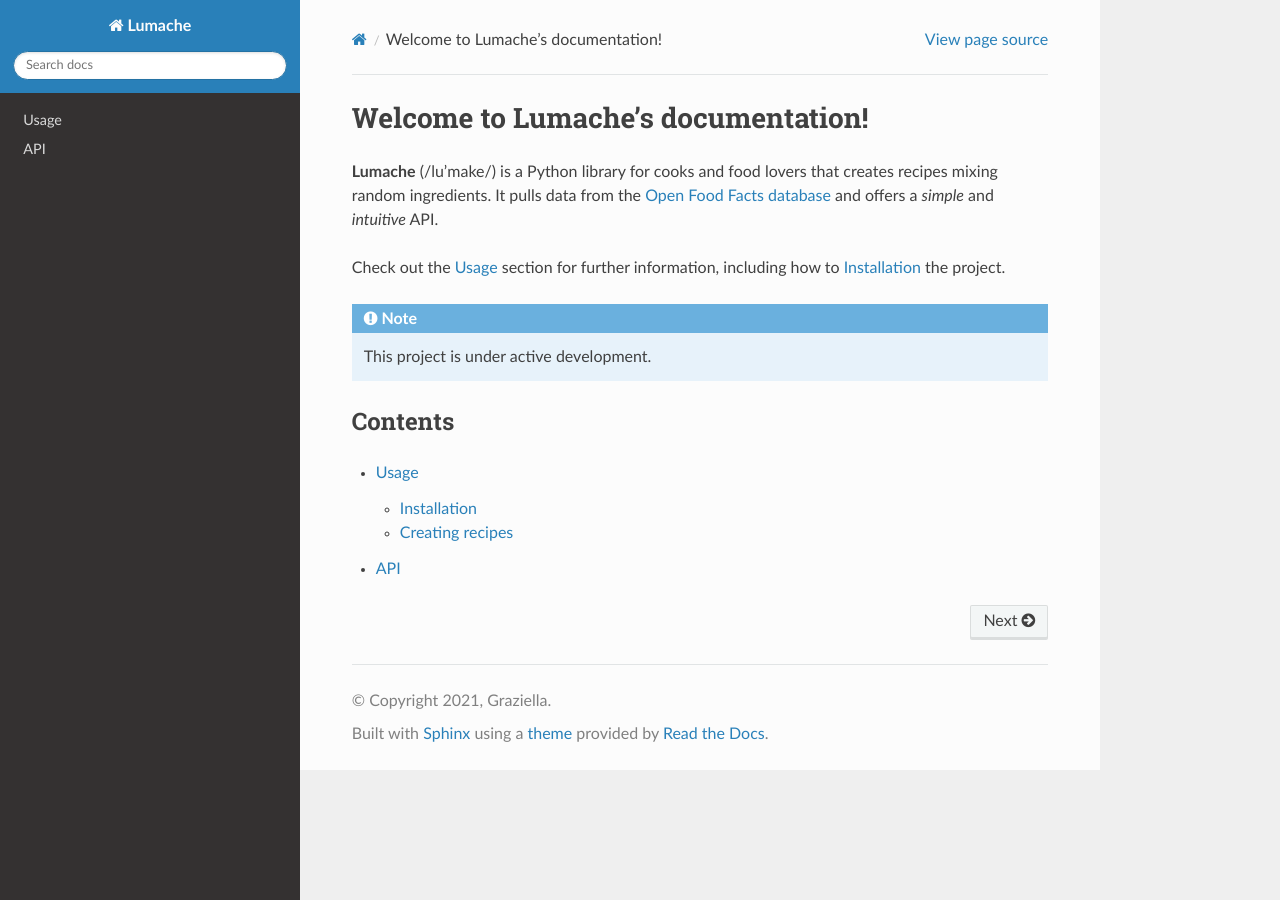
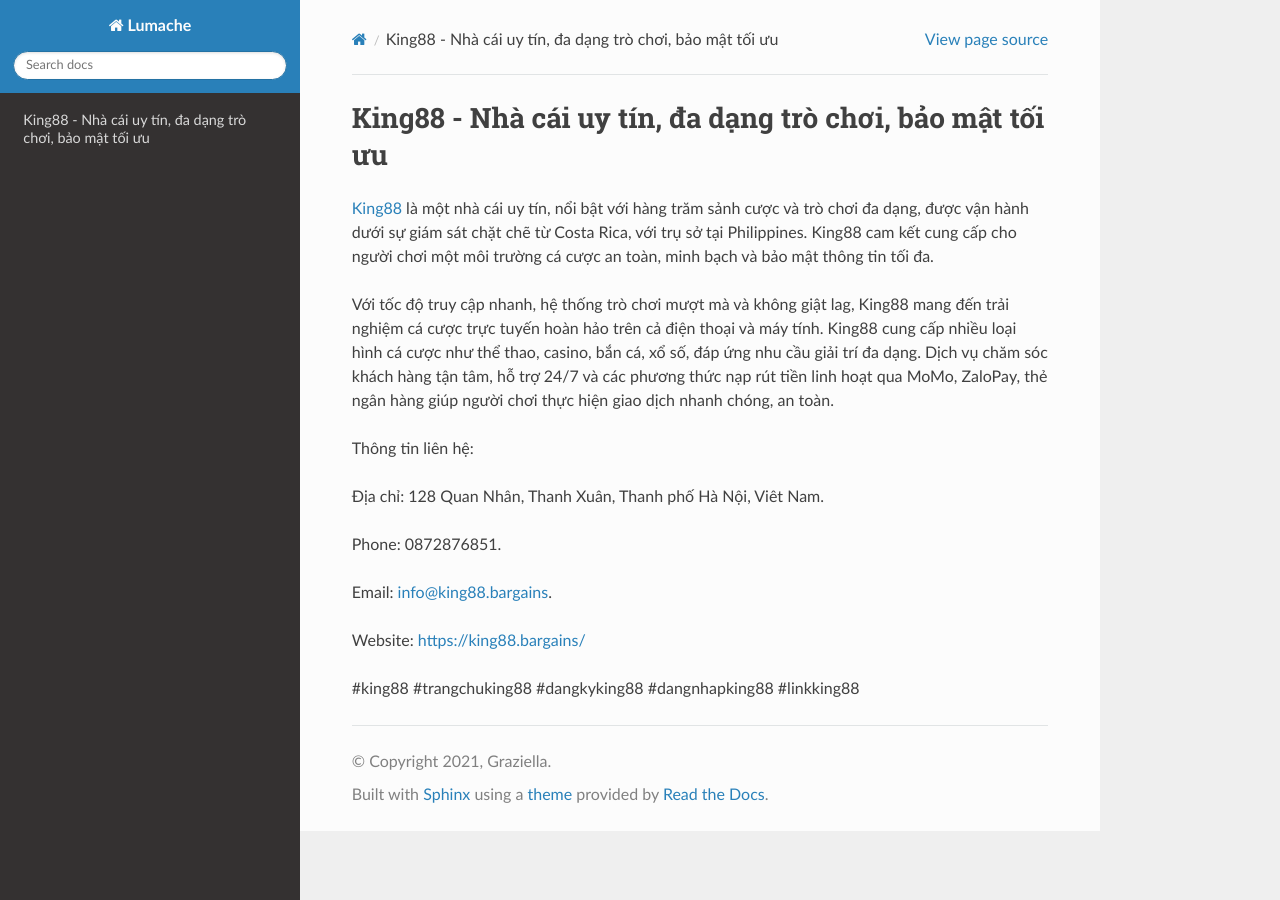
Before and after one commit to mathesonasela/king88bargains, a Sphinx documentation site: the page built from docs/source/index.rst, in a window 1280 px wide. Built offline with Sphinx 7.4.7 and the Read the Docs theme 3.1.0, drawn with Linux system fonts in a browser that asks for light colours.

Commit message:
Update index.rst

```diff
--- a/docs/source/index.rst
+++ b/docs/source/index.rst
@@ -1,22 +1,18 @@
-Welcome to Lumache's documentation!
+King88 - Nhà cái uy tín, đa dạng trò chơi, bảo mật tối ưu
 ===================================
 
-**Lumache** (/lu'make/) is a Python library for cooks and food lovers
-that creates recipes mixing random ingredients.
-It pulls data from the `Open Food Facts database <https://world.openfoodfacts.org/>`_
-and offers a *simple* and *intuitive* API.
+`King88 <https://king88.bargains/>`_ là một nhà cái uy tín, nổi bật với hàng trăm sảnh cược và trò chơi đa dạng, được vận hành dưới sự giám sát chặt chẽ từ Costa Rica, với trụ sở tại Philippines. King88 cam kết cung cấp cho người chơi một môi trường cá cược an toàn, minh bạch và bảo mật thông tin tối đa.
 
-Check out the :doc:`usage` section for further information, including
-how to :ref:`installation` the project.
+Với tốc độ truy cập nhanh, hệ thống trò chơi mượt mà và không giật lag, King88 mang đến trải nghiệm cá cược trực tuyến hoàn hảo trên cả điện thoại và máy tính. King88 cung cấp nhiều loại hình cá cược như thể thao, casino, bắn cá, xổ số, đáp ứng nhu cầu giải trí đa dạng. Dịch vụ chăm sóc khách hàng tận tâm, hỗ trợ 24/7 và các phương thức nạp rút tiền linh hoạt qua MoMo, ZaloPay, thẻ ngân hàng giúp người chơi thực hiện giao dịch nhanh chóng, an toàn.
 
-.. note::
+Thông tin liên hệ:
 
-   This project is under active development.
+Địa chỉ: 128 Quan Nhân, Thanh Xuân, Thanh phố Hà Nội, Viêt Nam.
 
-Contents
---------
+Phone: 0872876851.
 
-.. toctree::
+Email: info@king88.bargains.
 
-   usage
-   api
+Website: https://king88.bargains/
+
+#king88 #trangchuking88 #dangkyking88 #dangnhapking88 #linkking88
```
